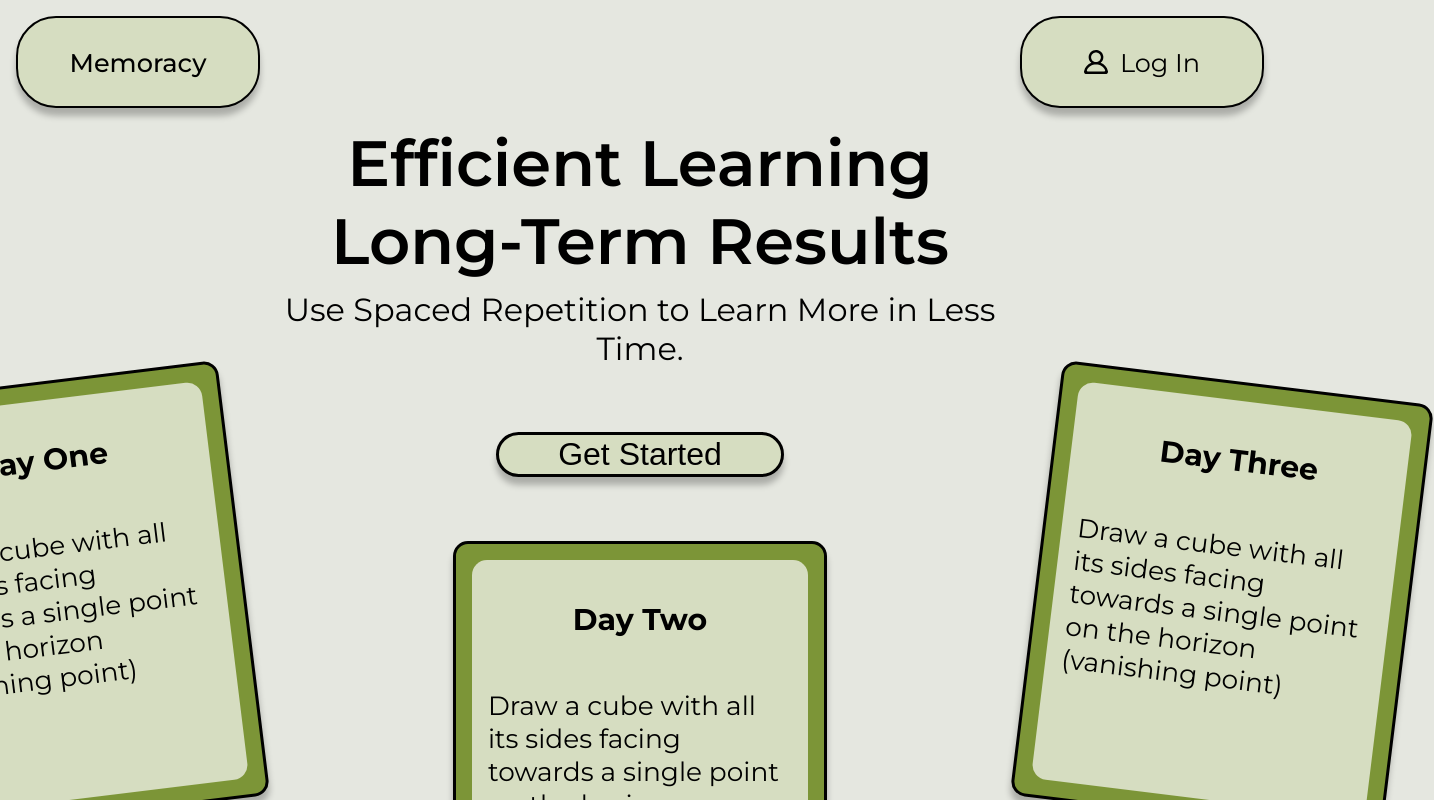
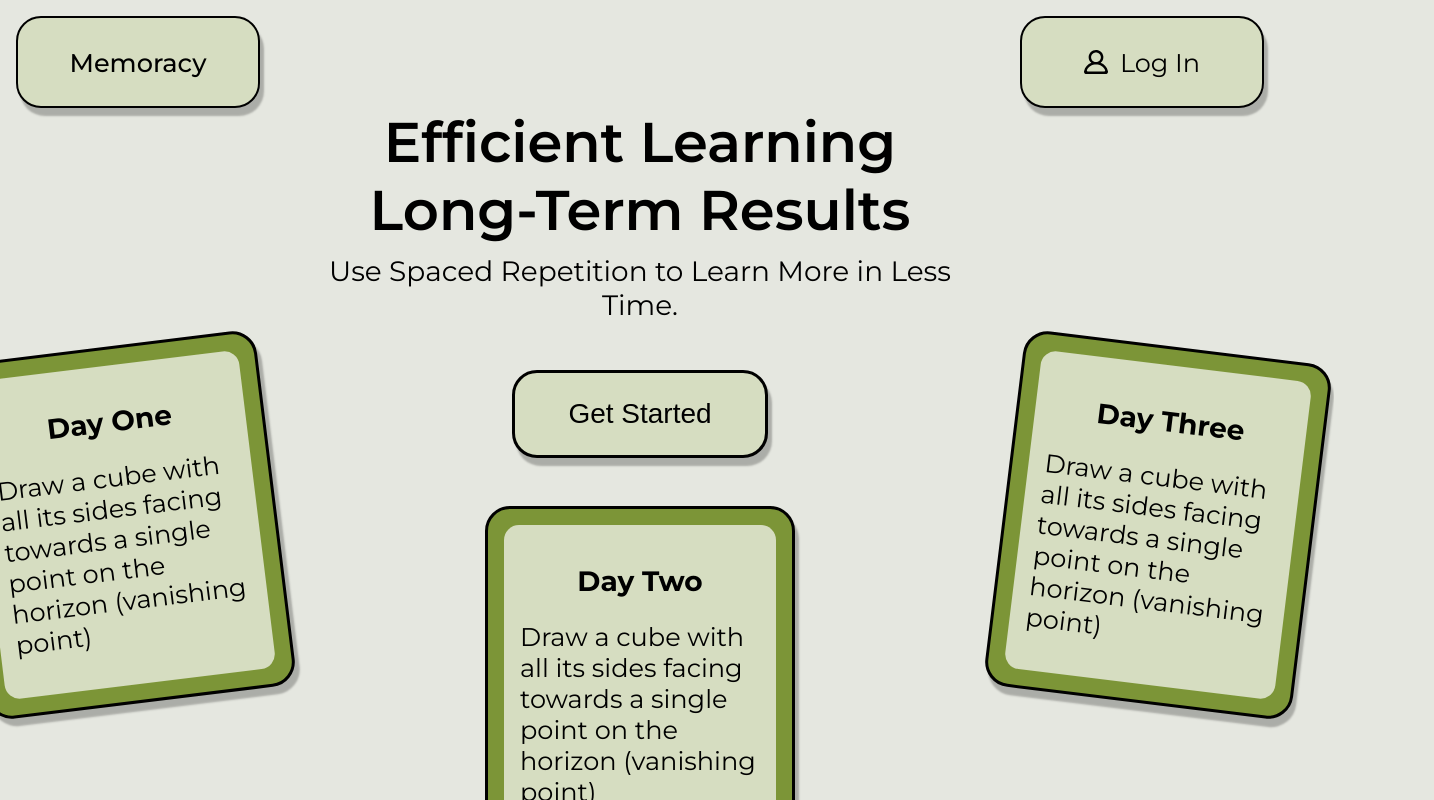
Before and after one commit to Africk-Hunter/Memoracy, a React (Create React App) app: page / in a window 1280 px wide. Shown: the top 800 px of the page, 1434 px wide, since content can reach past the window. Built offline with nearby package versions, Linux system fonts and the light colour scheme; no server answers.

Commit message:
Styling Changes
- Made various styling changes

```diff
--- a/src/components/Auth.tsx
+++ b/src/components/Auth.tsx
@@ -22,6 +22,11 @@ const Auth: React.FC = () => {
     function displayMessage(message: string, type: string) {
         setMessageBoxMessage(message);
         setMessageType(type);
+
+        setTimeout(() => {
+            setMessageBoxMessage("");
+            setMessageType("");
+        }, 3000);
     }
 
     function checkPassword(password: string) {
@@ -36,7 +41,6 @@ const Auth: React.FC = () => {
         }
         setMessageBoxMessage("");
         return true;
-
     }
 
     interface AuthFormEvent extends React.FormEvent<HTMLFormElement> { }
@@ -69,7 +73,7 @@ const Auth: React.FC = () => {
         signInWithEmailAndPassword(auth, email, password)
             .then((userCredential) => {
                 const user = userCredential.user;
-                window.location.href = '/'; /* Placeholder */
+                window.location.href = '/decks';
             })
             .catch((error) => {
                 displayMessage('Invalid email or password. Please try again', 'bad');
@@ -87,7 +91,7 @@ const Auth: React.FC = () => {
                 const token = credential?.accessToken;
                 const user = result.user;
 
-                window.location.href = '/'; /* Placeholder */
+                window.location.href = '/decks';
             }).catch(function (error) {
 
                 var errorCode = error.code;
--- a/src/components/NavbarLoggedOut.tsx
+++ b/src/components/NavbarLoggedOut.tsx
@@ -4,7 +4,7 @@ import '../styles/Navbar.scss';
 function NavbarLoggedOut() {
   return (
     <section className="navbar">
-      <a className="unLoggedInNavButton shadowAndBorder title" href='../'>Memoracy</a>
+      <a className="unLoggedInNavButton shadowAndBorder title buttonType" href='../'>Memoracy</a>
       <a className="unLoggedInNavButton shadowAndBorder buttonType" href='/login'>
         <img src="/images/profile.svg" alt="" className="logInImg" />
         <p className="logInText">Log In</p>
--- a/src/styles/Auth.scss
+++ b/src/styles/Auth.scss
@@ -26,9 +26,9 @@
     padding: .5rem;
 
 
-
     @media screen and (min-width: $desktop) {
-        top: 3rem;
+        bottom: 3rem;
+        right: 3rem;
         width: 30rem;
         height: 8rem;
     }
--- a/src/styles/Decks.scss
+++ b/src/styles/Decks.scss
@@ -9,8 +9,8 @@
     width: 100%;
     font-family: 'Montserrat', sans-serif;
 
-    gap: 2rem;
-    margin-top: 2rem;
+    gap: 3rem;
+    margin-top: 4rem;
 }
 
 .deckHeaderBar {
@@ -177,7 +177,7 @@
     border: 2px solid black;
     border-radius: 10px;
     font-size: 1.25rem;
-    transition: .3s all;
+    transition: .15s all;
     cursor: pointer;
 
     &:hover {
@@ -195,7 +195,7 @@
 }
 
 .editOptionsMenu {
-
+    display: inline-block;
     position: absolute;
     top: 3rem;
     right: 0;
@@ -207,21 +207,23 @@
     z-index: 10;
     display: flex;
     flex-direction: column;
-    padding: 0.5rem;
     width: 8rem;
+    gap: .5rem;
 }
 
 .editOption {
     all: unset;
-    padding: 0.5rem;
+    width: calc(100% - 1rem - 2px);
+    padding: .5rem;
     cursor: pointer;
-    border-radius: 5px;
     transition: all .15s ease-in-out;
     border: 1px transparent solid;
 
     &:hover {
         /* background-color: darken($cream-color, 10%); */
-        border: 1px black solid;
+       /*  border: 1px black solid; */
+       background-color: $main-color;
+       color: $cream-color;
     }
 
 
--- a/src/styles/Hero.scss
+++ b/src/styles/Hero.scss
@@ -9,7 +9,12 @@
     gap: 4rem;
     height: 100vh;
 
-    @media (min-width: 1921px) {
+    @media (min-width: $desktop) {
+        gap: 3rem;
+        height: 100vh;
+    }
+
+    @media (min-width: $large-desktop) {
         gap: 6rem;
     }
 }
@@ -22,24 +27,32 @@
 }
 
 .tagline{
-    font-size: 4rem;
-    font-weight: 600;;
+    font-weight: 600;
     margin: 0;
     text-align: center;
+    font-size: 4rem;
 
-    @media (min-width: 1921px) {
+    @media (min-width: $desktop) {
+        font-size: 3.5rem;
+    }
+
+    @media (min-width: $large-desktop) {
         font-size: 6rem;
     }
 }
 
 .taglineDescription{
-    font-size: 2rem;
     font-weight: 400;
     text-align: center;
     margin: 10px 0 0 0;
     width: 90%;
+    font-size: 2rem;
 
-    @media (min-width: 1921px) {
+    @media (min-width: $desktop) {
+        font-size: 1.75rem;
+    }
+
+    @media (min-width: $large-desktop) {
         font-size: 3rem;
     }
 }
@@ -52,13 +65,19 @@
     font-weight: 400;
     cursor: pointer;
 
-    border-radius: 40px;
+    border-radius: 25px;
     width: 18rem;
     height: 6rem;
     font-size: 2rem;
     border-width: 3px;
 
-    @media (min-width: 1921px) {
+    @media (min-width: $desktop) {
+        font-size: 1.75rem;
+        width: 16rem;
+        height: 5.5rem;
+    }
+
+    @media (min-width: $large-desktop) {
         width: 20rem;
         height: 8rem;
         font-size: 2.5rem;
@@ -87,7 +106,13 @@
         transform: translateY(-10rem) rotate(7deg);
     }
 
-    @media (min-width: 1921px) {
+    @media (min-width: $desktop) {
+        border-radius: 25px;
+        width: 17rem;
+        height: 20rem;
+    }
+
+    @media (min-width: $large-desktop) {
         border-radius: 25px;
         width: 25rem;
         height: 30rem;
@@ -105,24 +130,33 @@
     height: calc(100% - 2rem);
     flex-grow: 1;
 
-    @media (min-width: 1921px) {
+    @media (min-width: $large-desktop) {
         padding: 2rem;
         height: calc(100% - 4rem);
     }
 }
 
 .heroCardTitle{
-    font-size: 1.875rem;
 
-    @media (min-width: 1921px) {
+    @media (min-width: $desktop) {
+        font-size: 1.75rem;
+    }
+
+    @media (min-width: $large-desktop) {
         font-size: 2.25rem;
     }
 }
 
 .heroCardDescription{
-    font-size: 1.65rem;
 
-    @media (min-width: 1921px) {
+
+
+    @media (min-width: $desktop) {
+        font-size: 1.6rem;
+        margin: 0;
+    }
+
+    @media (min-width: $large-desktop) {
         font-size: 2rem;
     }
 }
--- a/src/styles/Navbar.scss
+++ b/src/styles/Navbar.scss
@@ -3,7 +3,7 @@
 .navbar {
     display: flex;
     justify-content: space-between;
-    padding: 1rem;
+    padding: 1rem 1rem 0 1rem;
     color: black;
 }
 
@@ -13,7 +13,7 @@
     align-items: center;
     font-family: 'Montserrat', sans-serif;
     font-weight: 400;
-    border-radius: 40px;
+    border-radius:25px;
     background: $cream-color;
     color: black;
     cursor: pointer;
@@ -23,6 +23,7 @@
     font-size: 1.6rem;
     gap: .75rem;
     border-width: 2px !important;
+
     @media (min-width: 1921px) {
         width: 17rem;
         height: 6.5rem;
--- a/src/styles/index.scss
+++ b/src/styles/index.scss
@@ -18,15 +18,15 @@ body{
 }
 
 .shadowAndBorder{
-    box-shadow: 0 8px 6px 0 rgba(0, 0, 0, 0.25);
+    box-shadow: 4px 8px 2px 0 rgba(0, 0, 0, .25);
     border: solid black 2px;
-    transition: all .3s;
+    transition: all .15s;
 }
 
 .buttonType{
     text-decoration: none;
     &:hover{
-        box-shadow: 0 0px 6px 0 rgba(0, 0, 0, 0.25);
+        /* box-shadow: 0 0px 6px 0 rgba(0, 0, 0, 0.25); */
         transform: scale(1.025);
     }
 }
```
